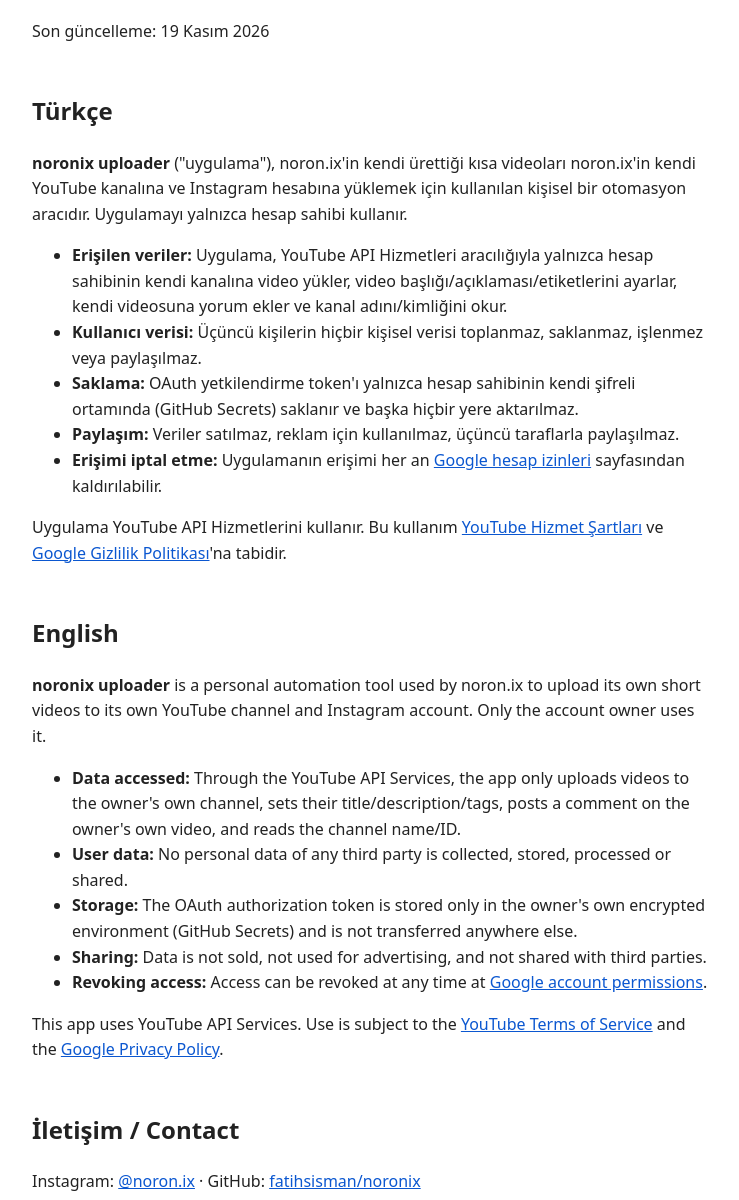
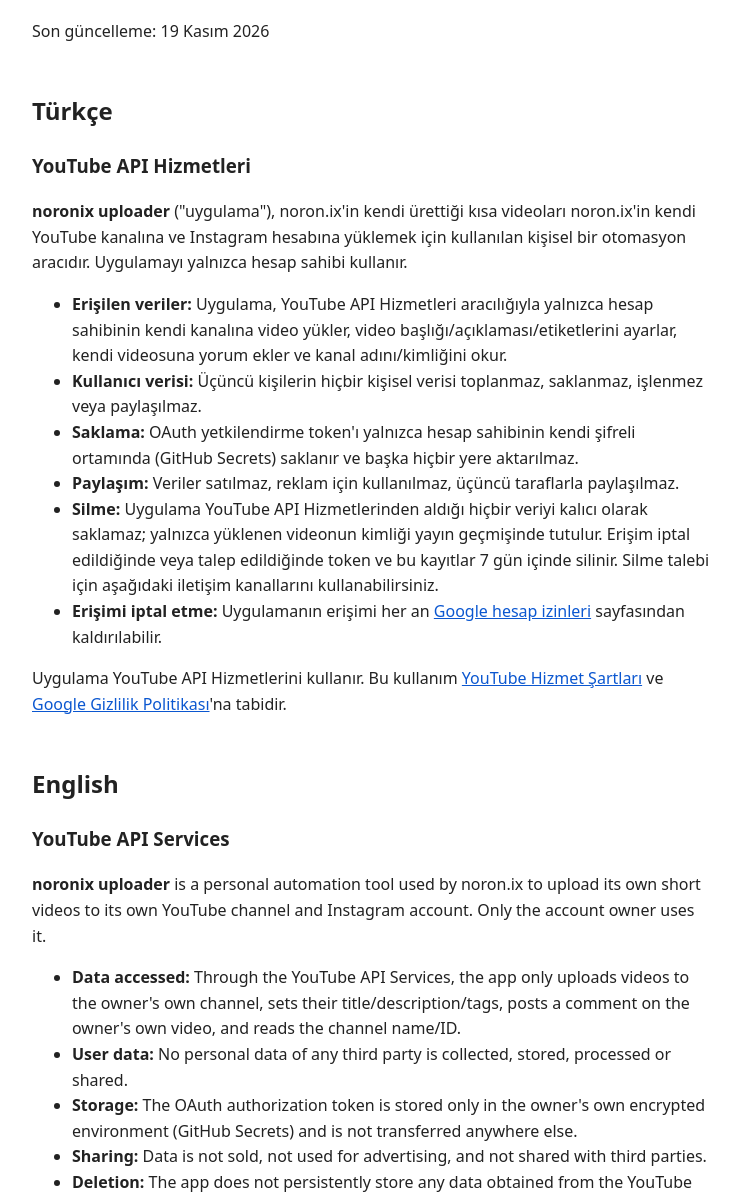
Before and after one commit to fatihsisman/noronix, a plain HTML site: page privacy.html in a window 1280 px wide. Shown: the part 94-1294 px from the top of the page, without its empty margins (268-1007 px from the left). Drawn offline with Linux system fonts and the light colour scheme.

Commit message:
YouTube kanali ve veri silme politikasi

```diff
--- a/privacy.html
+++ b/privacy.html
@@ -7,28 +7,32 @@
 <p>Son güncelleme: 19 Kasım 2026</p>
 
 <h2>Türkçe</h2>
+<h3>YouTube API Hizmetleri</h3>
 <p><b>noronix uploader</b> ("uygulama"), noron.ix'in kendi ürettiği kısa videoları noron.ix'in kendi YouTube kanalına ve Instagram hesabına yüklemek için kullanılan kişisel bir otomasyon aracıdır. Uygulamayı yalnızca hesap sahibi kullanır.</p>
 <ul>
 <li><b>Erişilen veriler:</b> Uygulama, YouTube API Hizmetleri aracılığıyla yalnızca hesap sahibinin kendi kanalına video yükler, video başlığı/açıklaması/etiketlerini ayarlar, kendi videosuna yorum ekler ve kanal adını/kimliğini okur.</li>
 <li><b>Kullanıcı verisi:</b> Üçüncü kişilerin hiçbir kişisel verisi toplanmaz, saklanmaz, işlenmez veya paylaşılmaz.</li>
 <li><b>Saklama:</b> OAuth yetkilendirme token'ı yalnızca hesap sahibinin kendi şifreli ortamında (GitHub Secrets) saklanır ve başka hiçbir yere aktarılmaz.</li>
 <li><b>Paylaşım:</b> Veriler satılmaz, reklam için kullanılmaz, üçüncü taraflarla paylaşılmaz.</li>
+<li><b>Silme:</b> Uygulama YouTube API Hizmetlerinden aldığı hiçbir veriyi kalıcı olarak saklamaz; yalnızca yüklenen videonun kimliği yayın geçmişinde tutulur. Erişim iptal edildiğinde veya talep edildiğinde token ve bu kayıtlar 7 gün içinde silinir. Silme talebi için aşağıdaki iletişim kanallarını kullanabilirsiniz.</li>
 <li><b>Erişimi iptal etme:</b> Uygulamanın erişimi her an <a href="https://myaccount.google.com/permissions">Google hesap izinleri</a> sayfasından kaldırılabilir.</li>
 </ul>
 <p>Uygulama YouTube API Hizmetlerini kullanır. Bu kullanım <a href="https://www.youtube.com/t/terms">YouTube Hizmet Şartları</a> ve <a href="https://policies.google.com/privacy">Google Gizlilik Politikası</a>'na tabidir.</p>
 
 <h2>English</h2>
+<h3>YouTube API Services</h3>
 <p><b>noronix uploader</b> is a personal automation tool used by noron.ix to upload its own short videos to its own YouTube channel and Instagram account. Only the account owner uses it.</p>
 <ul>
 <li><b>Data accessed:</b> Through the YouTube API Services, the app only uploads videos to the owner's own channel, sets their title/description/tags, posts a comment on the owner's own video, and reads the channel name/ID.</li>
 <li><b>User data:</b> No personal data of any third party is collected, stored, processed or shared.</li>
 <li><b>Storage:</b> The OAuth authorization token is stored only in the owner's own encrypted environment (GitHub Secrets) and is not transferred anywhere else.</li>
 <li><b>Sharing:</b> Data is not sold, not used for advertising, and not shared with third parties.</li>
+<li><b>Deletion:</b> The app does not persistently store any data obtained from the YouTube API Services; only the ID of each uploaded video is kept in the publishing log. When access is revoked or on request, the token and these records are deleted within 7 days. Deletion requests can be sent via the contact channels below.</li>
 <li><b>Revoking access:</b> Access can be revoked at any time at <a href="https://myaccount.google.com/permissions">Google account permissions</a>.</li>
 </ul>
 <p>This app uses YouTube API Services. Use is subject to the <a href="https://www.youtube.com/t/terms">YouTube Terms of Service</a> and the <a href="https://policies.google.com/privacy">Google Privacy Policy</a>.</p>
 
 <h2>İletişim / Contact</h2>
-<p>Instagram: <a href="https://www.instagram.com/noron.ix/">@noron.ix</a> · GitHub: <a href="https://github.com/fatihsisman/noronix/issues">fatihsisman/noronix</a></p>
+<p>YouTube: <a href="https://www.youtube.com/channel/UCz22Wn2h2g_H2DiC1e4gXUQ">Nöronix</a> · Instagram: <a href="https://www.instagram.com/noron.ix/">@noron.ix</a> · GitHub: <a href="https://github.com/fatihsisman/noronix/issues">fatihsisman/noronix</a></p>
 <p><a href="index.html">Ana sayfa / Home</a></p>
 </body></html>
```
Also changed, not shown: index.html (+2 -1 lines).
